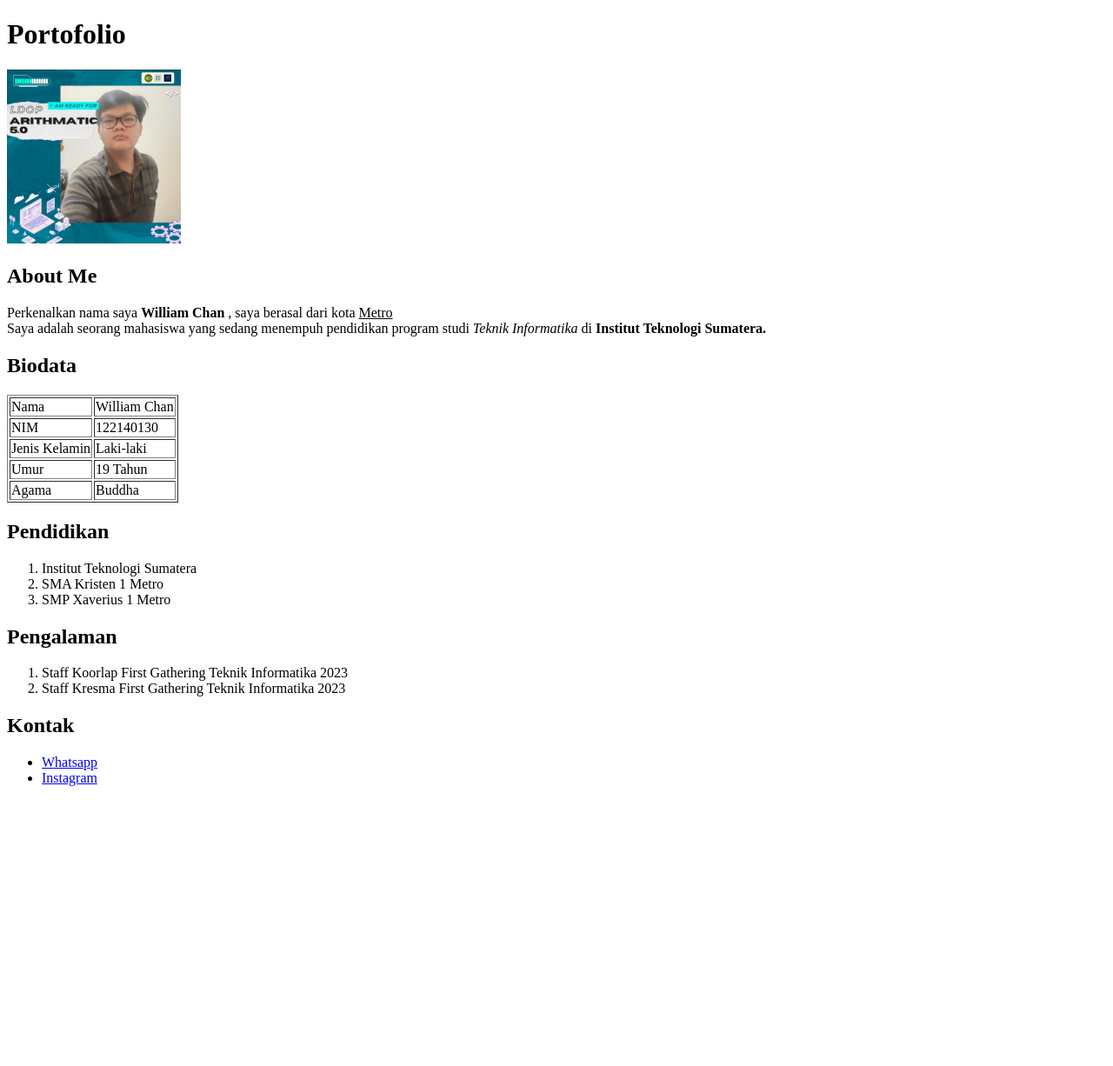
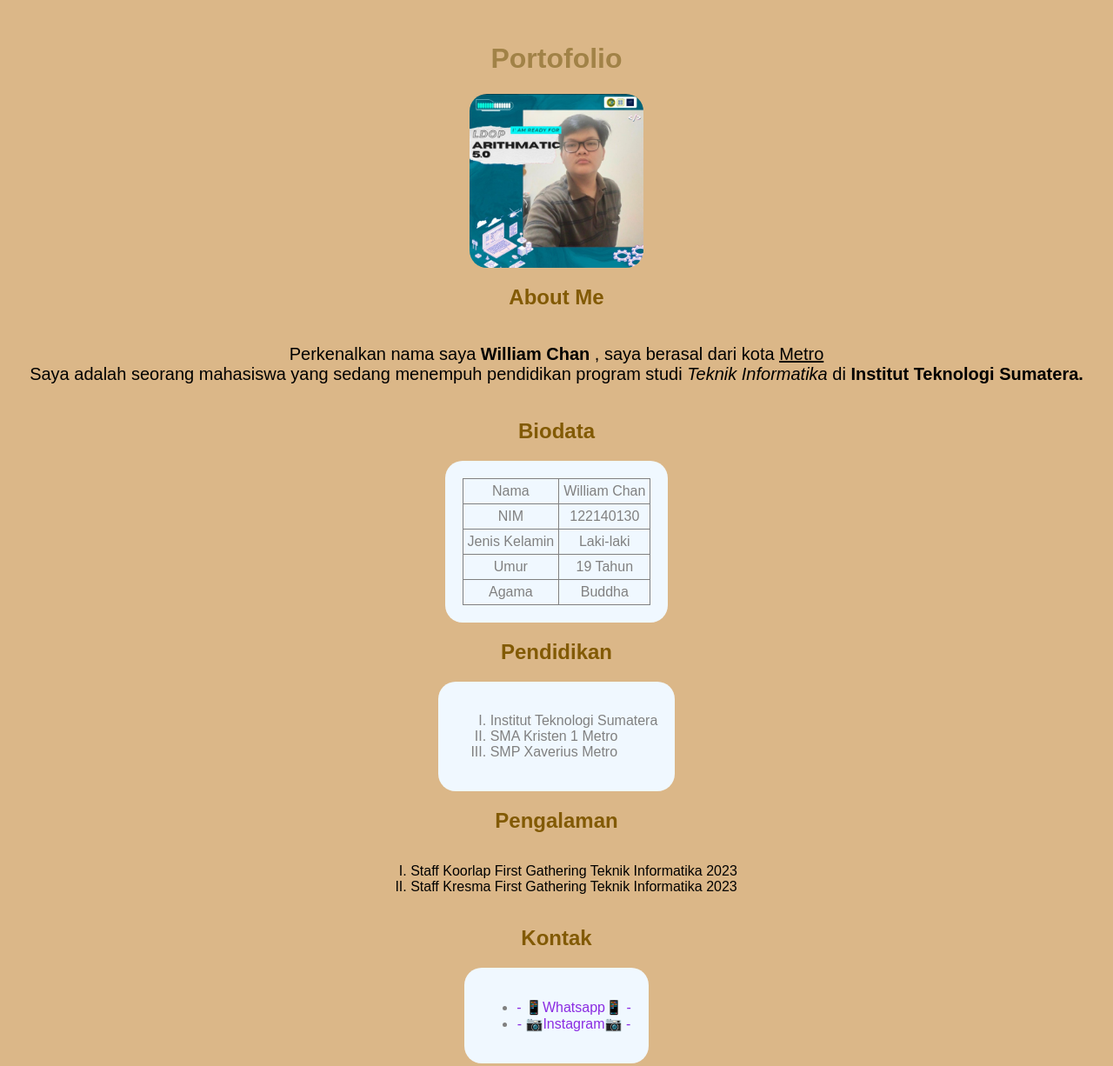
Before and after one commit to WilliamChan1405/Portofolio-, a plain HTML site: page index.html in a window 1280 px wide. Shown: the whole page at 87% size. Before the commit the page ends 920 px from the top, so only its background shows below. Drawn offline with Linux system fonts and the light colour scheme.

Commit message:
Penambahan css

```diff
--- a/index.html
+++ b/index.html
@@ -2,15 +2,18 @@
 <html>
     <head>
         <title>Portofolio Ku </title>
+        <link rel="stylesheet" href="style.css">
+        <meta name="viewport" content="width=device-width">
     </head>
     <body>
-        <h1>Portofolio</h1>
-        <img src="WhatsApp Image 2023-09-24 at 22.24.14.jpg" width="200px"
+        <h1 class="judul">Portofolio</h1>
+        <img class="gambar" src="WhatsApp Image 2023-09-24 at 22.24.14.jpg" width="200px"
         <br>
         <h2> About Me </h2>
-            <p>Perkenalkan nama saya <b>William Chan </b>, saya berasal dari kota <u> Metro</u> <br> Saya adalah seorang mahasiswa yang sedang menempuh pendidikan program studi <i>Teknik Informatika</i> di <b> Institut Teknologi Sumatera.</b></p>
+            <p class="deskripsi">Perkenalkan nama saya <b>William Chan </b>, saya berasal dari kota <u> Metro</u> <br> Saya adalah seorang mahasiswa yang sedang menempuh pendidikan program studi <i>Teknik Informatika</i> di <b> Institut Teknologi Sumatera.</b></p>
         <h2>Biodata</h2>
-        <table border="1px">
+        <div class="panel">
+            <table class="tabel-biodata" border="1px">
             <tr>
                 <td>Nama</td>
                 <td>William Chan</td>
@@ -32,25 +35,30 @@
                 <td> Buddha</td>
             </tr>
         </table>
+        </div>
         <h2>Pendidikan</h2>
+        <div class="panel">
         <ol>
             <li>Institut Teknologi Sumatera</li>
             <li>SMA Kristen 1 Metro</li>
-            <li>SMP Xaverius 1 Metro</li>
+            <li>SMP Xaverius Metro</li>
         </ol>
+    </div>
         <h2> Pengalaman</h2>
         <ol>
             <li> Staff Koorlap First Gathering Teknik Informatika 2023</li>
             <li> Staff Kresma First Gathering Teknik Informatika 2023</li>
         </ol>
         <h2>Kontak</h2>
+        <div class="panel">
         <ul>
             <li>
-                <a href="https://wa.me/+6281262366565">Whatsapp</a>
+                <a href="https://wa.me/+6281262366565">📱Whatsapp📱</a>
             </li>
             <li>
-                <a href="https://instagram.com/william_chan04">Instagram</a>
+                <a href="https://instagram.com/william_chan04">📷Instagram📷</a>
             </li>
         </ul>
+        </div>
     </body>
 </html>
--- /dev/null
+++ b/style.css
@@ -0,0 +1,71 @@
+* {
+    font-family: Arial, Helvetica, sans-serif
+}
+
+body {
+    display: flex;
+    flex-direction: column;
+    align-items: center;
+    text-align: center;
+    padding: 20px;
+}
+
+body {
+    background-color: rgba(218, 180, 130, 0.95);
+}
+
+.judul {
+    color: rgba(103, 78, 6, 0.5);
+}
+
+.gambar {
+    border-radius: 20px;
+}
+
+.deskripsi {
+    font-size: 20px;
+}
+
+.panel {
+    color: gray;
+    background-color: aliceblue;
+    padding: 20px;
+    border-radius: 20px;
+}
+
+.tabel-biodata {
+    border-color: gray;
+    border-collapse: collapse;
+}
+
+td {
+    padding: 5px;
+}
+
+h2 {
+    color: rgb(130, 90, 4);
+}
+
+ol {
+    list-style: upper-roman;
+    text-align: left;
+}
+
+a {
+    color: blueviolet;
+    text-decoration: none;
+}
+
+a::before {
+    content: " - ";
+}
+
+a::after {
+    content: " - ";
+}
+
+a:hover {
+    color: red;
+    font-size: 20px;
+    transition-duration: 1s;
+}
```
